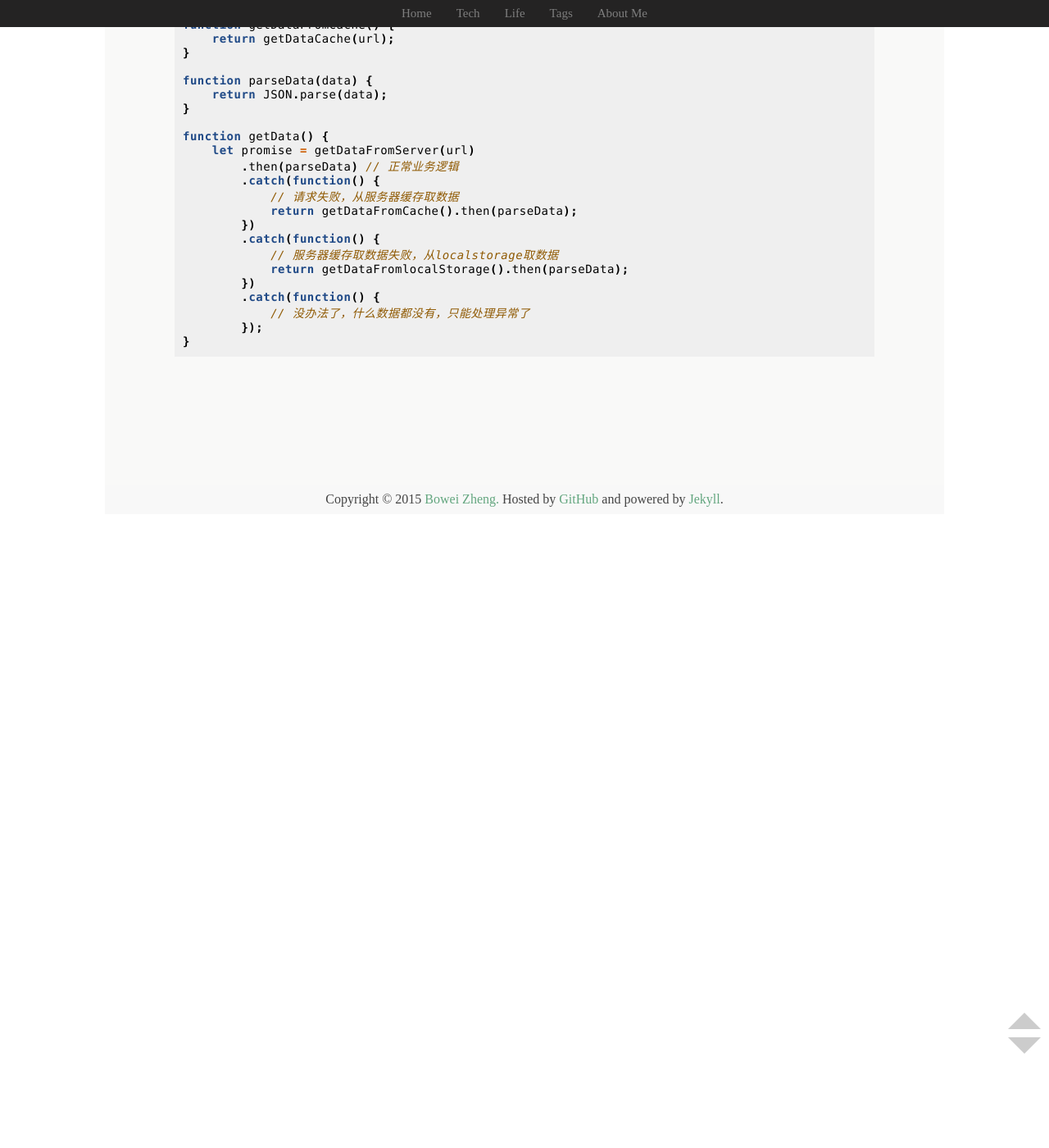
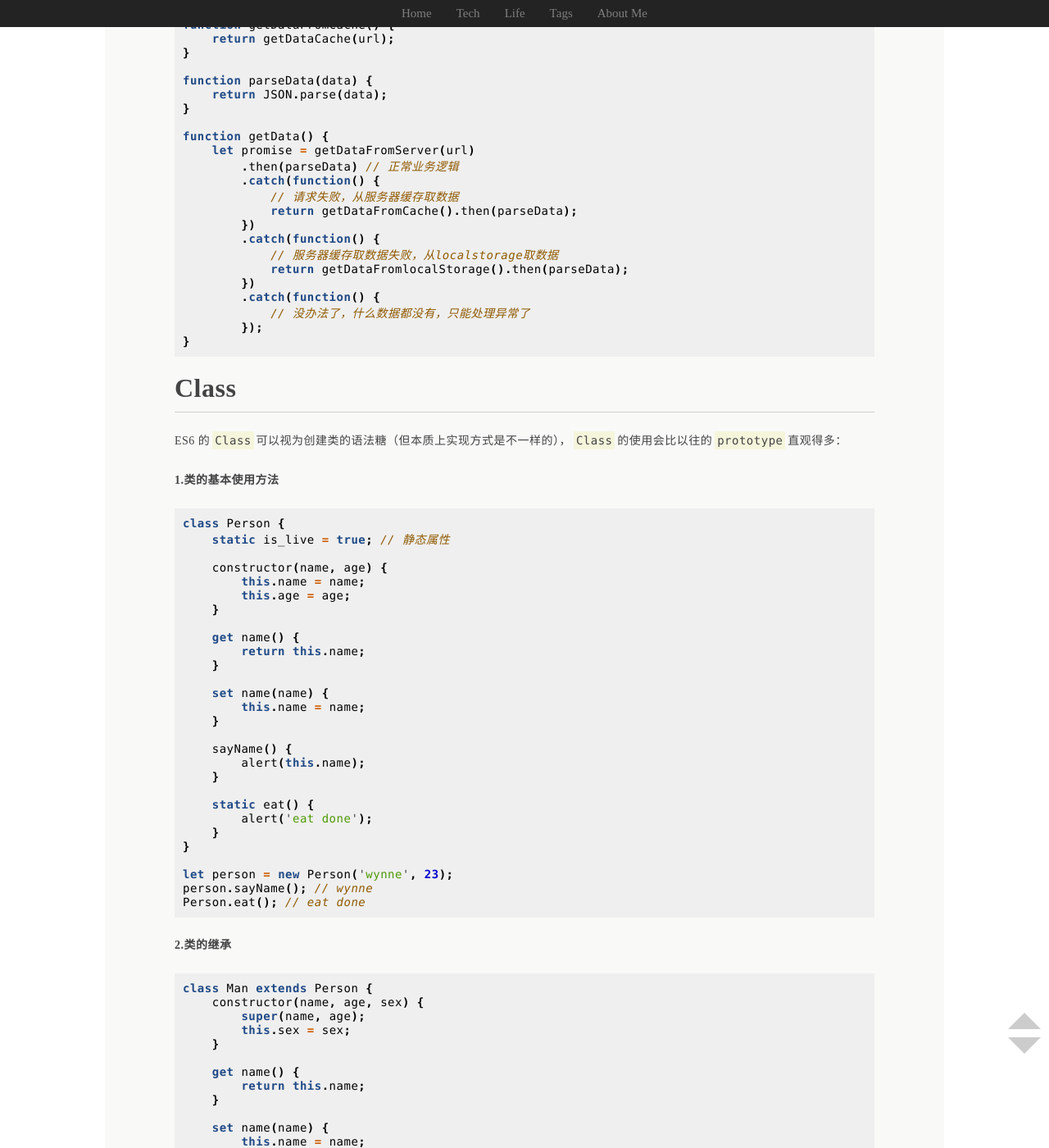
Before and after one commit to wynn719/blog, a Jekyll site: the page built from _posts/2016-08-15-ES6-2-practice.md, in a window 1280 px wide and 1400 px high, scrolled down 7204 px. Shown: the whole window at 82% size. Built offline with Jekyll 4.4.1, drawn with Linux system fonts in a browser that asks for light colours; nearby versions of some CDN libraries; comment, search, counter and statistics services are not loaded; before the commit the page ends 7831 px from its top, so only the background shows below that; some of the changed text lies outside the part shown.

Commit message:
更新文章

```diff
--- a/_posts/2016-08-15-ES6-2-practice.md
+++ b/_posts/2016-08-15-ES6-2-practice.md
@@ -379,3 +379,99 @@
         });
 }
 {% endhighlight %}
+
+## Class
+
+ES6 的`Class`可以视为创建类的语法糖（但本质上实现方式是不一样的），`Class`的使用会比以往的`prototype`直观得多：
+
+**1.类的基本使用方法**
+
+{% highlight javascript %}
+class Person {
+    static is_live = true; // 静态属性
+
+    constructor(name, age) {
+        this.name = name;
+        this.age = age;
+    }
+
+    get name() {
+        return this.name;
+    }
+
+    set name(name) {
+        this.name = name;
+    }
+
+    sayName() {
+        alert(this.name);
+    }
+
+    static eat() {
+        alert('eat done');
+    }
+}
+
+let person = new Person('wynne', 23);
+person.sayName(); // wynne
+Person.eat(); // eat done
+{% endhighlight %}
+
+**2.类的继承**
+
+{% highlight javascript %}
+class Man extends Person {
+    constructor(name, age, sex) {
+        super(name, age);
+        this.sex = sex;
+    }
+
+    get name() {
+        return this.name;
+    }
+
+    set name(name) {
+        this.name = name;
+    }
+
+    sayName() {
+        alert(this.name);
+    }
+}
+{% endhighlight %}
+
+## 模块化
+
+在 ES6 还没有标准化之前，模块化有 AMD 和 CMD 两种方式，AMD 使用于浏览器端，CMD 使用于服务端，相对应的类库有 requirejs 和 common.js，但是有了 ES6 的模块，当然是使用 ES6 的。
+
+### export 命令
+
+`export`可以输出常量，变量，函数，对象，使用方式很简单：
+
+{% highlight javascript %}
+export var firstName = 'Michael';
+export const A = 1;
+export function multiply(x, y) {
+    return x * y;
+};
+export {
+    name: 'wynne'
+};
+export class q {
+  constructor() {
+    this.es6 = 'hello';
+  }
+}
+{% endhighlight %}
+
+### import 命令
+
+`import`可以将上面的`export`输出的导入到指定文件中使用，方式也很简单：
+
+{% highlight javascript %}
+import { es6 } from './someModule';
+import { lastName as surname } from './profile'; // 取别名
+{% endhighlight %}
+
+> 该系列完结啦!（如有变动会更新）
+> 如有错误请帮我指出下，感激不尽~
```
